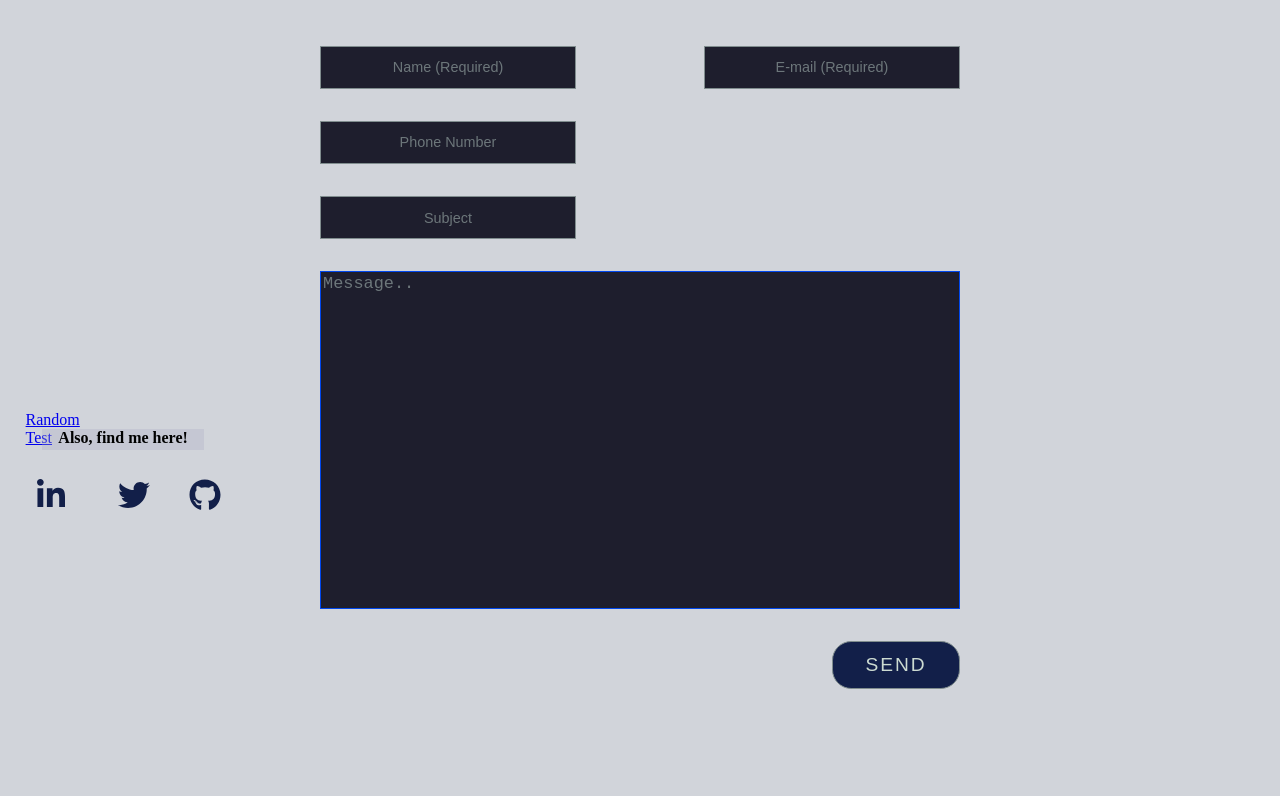
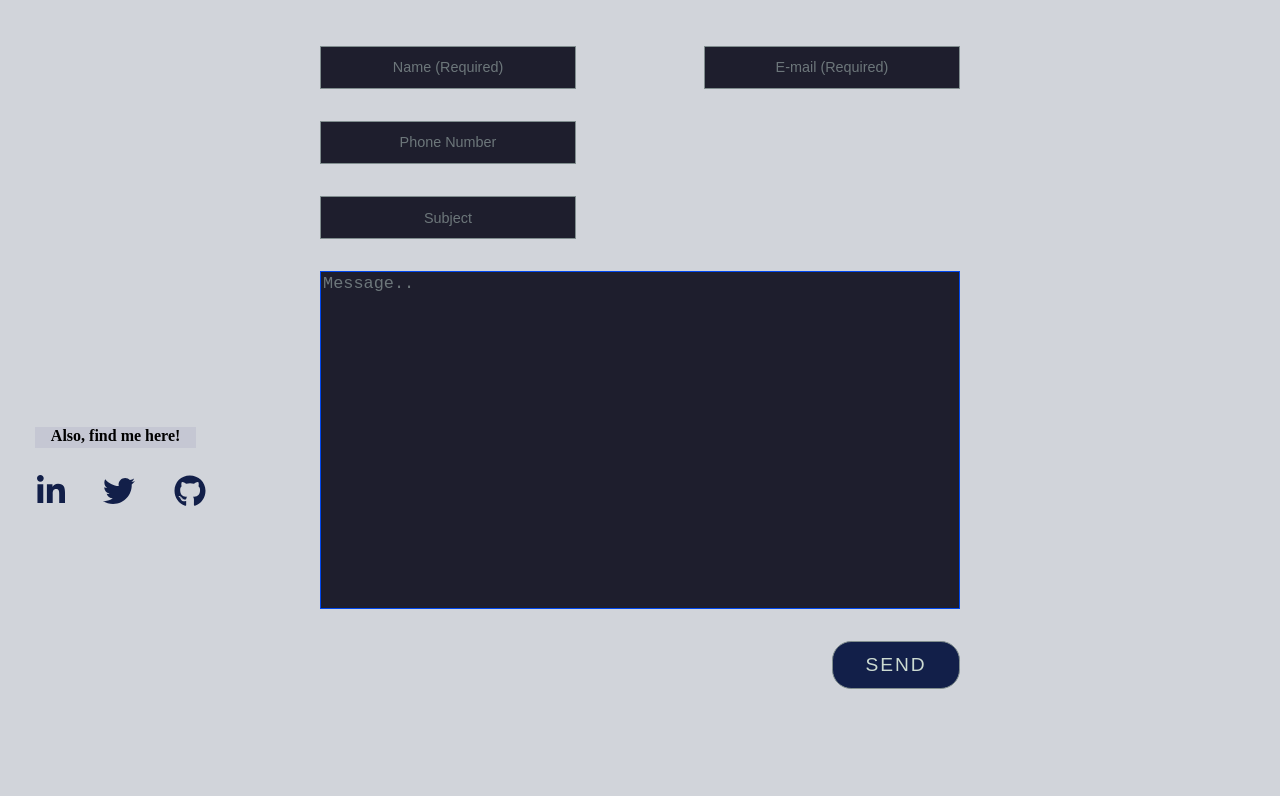
Before and after one commit to ChrisCodeCole/Portfolio2018, a plain HTML site: page index.html in a window 1280 px wide. Shown: the part 3223-4023 px from the top of the page. Drawn offline with nearby package versions, Linux system fonts and the light colour scheme.

Commit message:
updated index.html

```diff
--- a/index.html
+++ b/index.html
@@ -135,7 +135,6 @@
             <a id="icon1" class="social-links"  href="https://www.linkedin.com/in/christian-coleman-b48132134"><i class="fab fa-linkedin-in fa-2x"></i></a>
             <a id="icon2" class="social-links" href="https://www.twitter.com/ChrisCodeCole"><i class="fab fa-twitter fa-2x"></i></a>
             <a id="icon3" class="social-links" href="https://www.github.com/ChrisCodeCole"><i class="fab fa-github fa-2x"></i></a>
-            <a href="www.google.com">Random Test</a>
         </div>
         <div id="form-container">
           <form id="contact-form" action="https://formspree.io/christian.c2508@gmail.com" method="POST">
```
